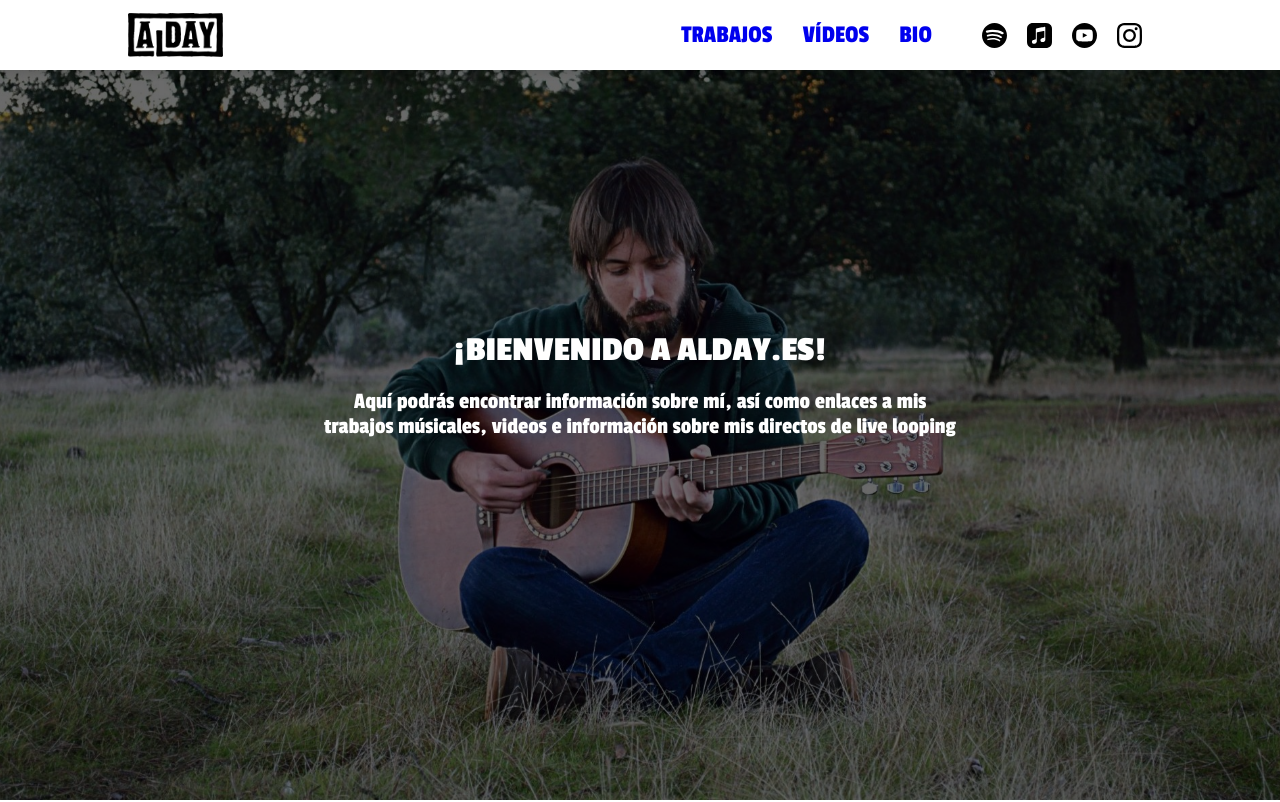
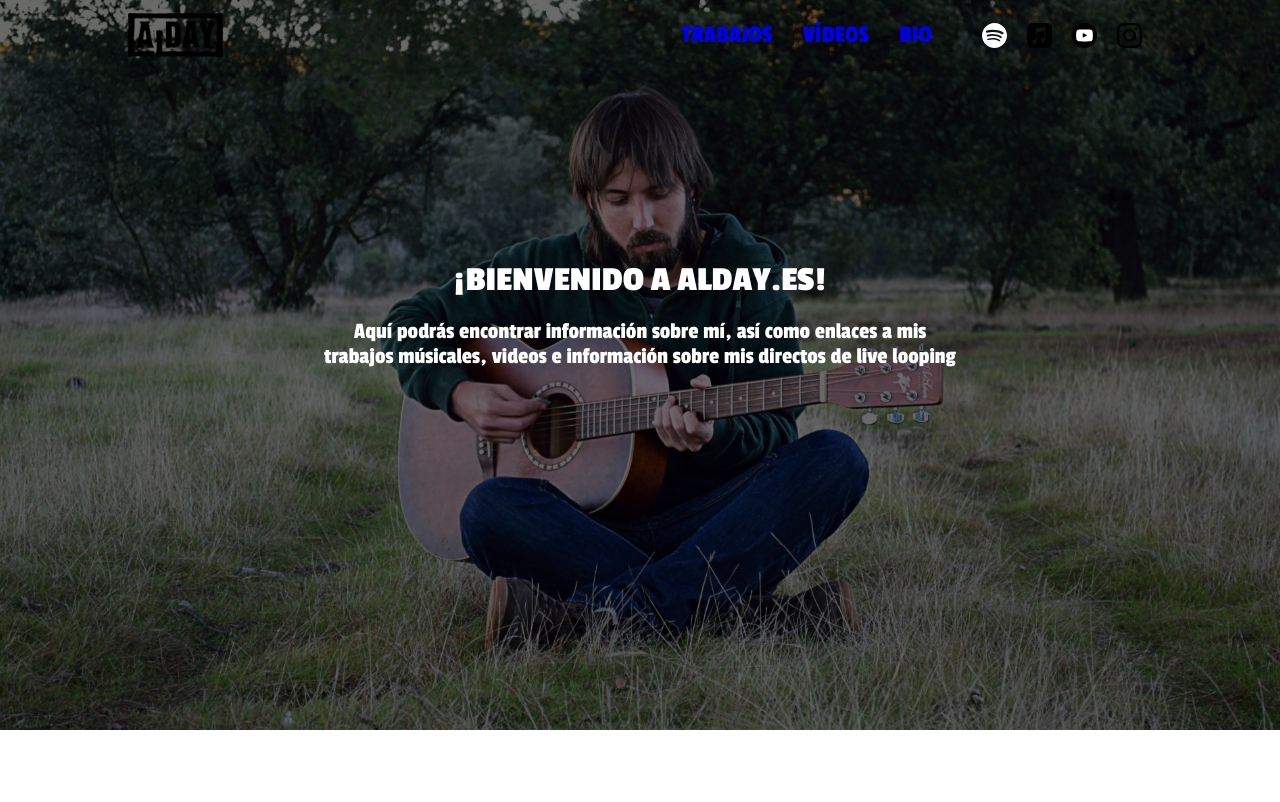
Before and after one commit to aldaydev/alday_es-v2, an Angular app: page / in a window 1280 px wide. Shown: the top 802 px of the page. Built offline with nearby package versions, Linux system fonts and the light colour scheme.

Commit message:
working on scroll dinamic change for header

```diff
--- a/src/app/app.css
+++ b/src/app/app.css
@@ -1,5 +1,6 @@
 .app-main{
     color: white;
-    margin-top: 70px;
+    min-height: 120dvh;
+    /* margin-top: 70px; */
     /* padding: 30px var(--res-padding); */
 }
--- a/src/app/components/header/header.css
+++ b/src/app/components/header/header.css
@@ -10,8 +10,17 @@
     box-shadow: 0 4px 8px rgba(0, 0, 0, 0.1);
     position: fixed;
     width: 100dvw;
+    /* background-color: white; */
+    z-index: 999;
+    transition: background .3s ease-in-out;
+}
+
+.header--trans{
+    background-color: transparent;
+}
+
+.header--white{
     background-color: white;
-    z-index: 999;
 }
 
 /* BRAND SECTION */
@@ -27,9 +36,9 @@
 
 /* NAV SECTION */
 
-.header__nav{
+/* .header__nav{
     background-color: white;
-}
+} */
 
 .header__nav--mobile{
     position: absolute;
@@ -112,18 +121,7 @@
     align-items: center;
 }
 
-.headerNav__socialList{
-    display: flex;
-    align-items: center;
-    gap: 20px;
-    font-size: 2.8rem;
-    margin: 0 10px;
-}
 
-.headerNav__socialLink{
-    display: flex;
-    align-items: center;
-}
 
 .menuToggle__icon{
     height: 52px;
@@ -144,11 +142,3 @@
     left: 0;
     background-color: black;
 }
-
-.headerNav__socialIcon{
-    transition: scale .2s ease-in-out;
-}
-
-.headerNav__socialLink:hover .headerNav__socialIcon{
-    scale: 1.1;
-}
--- a/src/app/components/header/header.html
+++ b/src/app/components/header/header.html
@@ -1,4 +1,8 @@
-<header class="app-header">
+<header
+    class="app-header"
+    [class.header--trans]="(bgColor === 'transparent')"
+    [class.header--white]="(bgColor === '#ffffff')"
+>
 
     <a routerLink="/" class="header__brandLink">
         <img src="/assets/images/brand/logo-alday.png" alt="Logotipo de Alday" class="header__brandImage">
@@ -28,7 +32,9 @@
             </li>
         </ul>
 
-        <ul class="headerNav__socialList">
+        <app-nav-icons [color]="elementsColor"></app-nav-icons>
+
+        <!-- <ul class="headerNav__socialList">
 
             <li class="headerNav__socialItem">
                 <a href="https://open.spotify.com/intl-es/artist/0wZDbifislG0bCYZ7ASz0J?si=RXAVeR4NS0u_0sKFoeuOtQ"
@@ -54,7 +60,7 @@
                     <img src="/assets/images/icons/instagram.svg" alt="Instagram Icon" class="headerNav__socialIcon">
                 </a>
             </li>
-        </ul>
+        </ul> -->
 
     </nav>
 
--- a/src/app/components/header/header.ts
+++ b/src/app/components/header/header.ts
@@ -4,10 +4,11 @@ import { RouterModule } from '@angular/router';
 import { MenuService } from '../../services/menu.service';
 import { Observable } from 'rxjs';
 import { AsyncPipe, isPlatformBrowser } from '@angular/common';
+import { NavIcons } from '../nav-icons/nav-icons';
 
 @Component({
   selector: 'app-header',
-  imports: [RouterModule, AsyncPipe],
+  imports: [RouterModule, AsyncPipe, NavIcons],
   templateUrl: './header.html',
   styleUrls: ['./header.css']
 })
@@ -16,12 +17,27 @@ export class Header implements OnInit, OnDestroy {
   menuOpen$!: Observable<boolean>;
   isCollapsed$!: Observable<boolean>;
 
+  bgColor: string = 'transparent';
+  elementsColor: string = '#ffffffff';
 
   private resizeObserver = () => {
     if (isPlatformBrowser(this.platformId)) {
       const shouldCollpase = window.innerWidth < 1024;
       this.menuService.setCollapsed(shouldCollpase);
       this.menuService.closeMenu();
+    }
+  }
+
+  private scrollObserver = () => {
+    if (isPlatformBrowser(this.platformId)) {
+      const shouldChange = window.scrollY > 0;
+      if(shouldChange){
+        this.menuService.closeMenu();
+        this.scrolledColor();
+      }else{
+        this.menuService.closeMenu();
+        this.initialColor();
+      }
     }
   }
 
@@ -45,7 +61,9 @@ export class Header implements OnInit, OnDestroy {
   ngOnInit() {
     if (isPlatformBrowser(this.platformId)) {
       this.resizeObserver(); // Ejecutar una vez al inicio
+      this.scrollObserver();
       window.addEventListener('resize', this.resizeObserver);
+      window.addEventListener('scroll', this.scrollObserver);
     }
   }
 
@@ -56,4 +74,14 @@ export class Header implements OnInit, OnDestroy {
     }
   }
 
+  scrolledColor() {
+    this.elementsColor = '#000000';
+    this.bgColor = '#ffffff';
+  }
+
+  initialColor() {
+    this.bgColor = '#000000';
+    this.elementsColor = '#ffffff';
+  }
+
 }
--- /dev/null
+++ b/src/app/components/icons/spotify-icon/spotify-icon.html
@@ -0,0 +1,4 @@
+<svg role="img" height="25px" viewBox="0 0 24 24" xmlns="http://www.w3.org/2000/svg" [attr.fill]="color">
+    <title>Spotify</title>
+    <path d="M12 0C5.4 0 0 5.4 0 12s5.4 12 12 12 12-5.4 12-12S18.66 0 12 0zm5.521 17.34c-.24.359-.66.48-1.021.24-2.82-1.74-6.36-2.101-10.561-1.141-.418.122-.779-.179-.899-.539-.12-.421.18-.78.54-.9 4.56-1.021 8.52-.6 11.64 1.32.42.18.479.659.301 1.02zm1.44-3.3c-.301.42-.841.6-1.262.3-3.239-1.98-8.159-2.58-11.939-1.38-.479.12-1.02-.12-1.14-.6-.12-.48.12-1.021.6-1.141C9.6 9.9 15 10.561 18.72 12.84c.361.181.54.78.241 1.2zm.12-3.36C15.24 8.4 8.82 8.16 5.16 9.301c-.6.179-1.2-.181-1.38-.721-.18-.601.18-1.2.72-1.381 4.26-1.26 11.28-1.02 15.721 1.621.539.3.719 1.02.419 1.56-.299.421-1.02.599-1.559.3z"/>
+</svg>
--- /dev/null
+++ b/src/app/components/nav-icons/nav-icons.css
@@ -0,0 +1,29 @@
+.headerNav__socialList{
+    display: flex;
+    align-items: center;
+    gap: 20px;
+    font-size: 2.8rem;
+    margin: 0 10px;
+}
+
+.headerNav__socialLink{
+    display: flex;
+    align-items: center;
+}
+
+.headerNav__socialIcon,
+spotify-icon{
+    display: flex;
+    align-items: center;
+    transition: scale .2s ease-in-out;
+}
+
+
+.headerNav__socialLink:hover .headerNav__socialIcon,
+.headerNav__socialLink:hover spotify-icon{
+    scale: 1.1;
+}
+
+.icon-transition{
+    transition: fill 0.3s ease-in-out;
+}
--- /dev/null
+++ b/src/app/components/nav-icons/nav-icons.html
@@ -0,0 +1,32 @@
+<ul class="headerNav__socialList">
+
+    <li class="headerNav__socialItem">
+        <a href="https://open.spotify.com/intl-es/artist/0wZDbifislG0bCYZ7ASz0J?si=RXAVeR4NS0u_0sKFoeuOtQ"
+            target="_blank" rel="noreferrer noopener" class="headerNav__socialLink">
+
+            <svg role="img" height="25px" viewBox="0 0 24 24" xmlns="http://www.w3.org/2000/svg" [attr.fill]="color">
+                <title>Spotify</title>
+                <path
+                    class="icon-transition" d="M12 0C5.4 0 0 5.4 0 12s5.4 12 12 12 12-5.4 12-12S18.66 0 12 0zm5.521 17.34c-.24.359-.66.48-1.021.24-2.82-1.74-6.36-2.101-10.561-1.141-.418.122-.779-.179-.899-.539-.12-.421.18-.78.54-.9 4.56-1.021 8.52-.6 11.64 1.32.42.18.479.659.301 1.02zm1.44-3.3c-.301.42-.841.6-1.262.3-3.239-1.98-8.159-2.58-11.939-1.38-.479.12-1.02-.12-1.14-.6-.12-.48.12-1.021.6-1.141C9.6 9.9 15 10.561 18.72 12.84c.361.181.54.78.241 1.2zm.12-3.36C15.24 8.4 8.82 8.16 5.16 9.301c-.6.179-1.2-.181-1.38-.721-.18-.601.18-1.2.72-1.381 4.26-1.26 11.28-1.02 15.721 1.621.539.3.719 1.02.419 1.56-.299.421-1.02.599-1.559.3z" />
+            </svg>
+        </a>
+    </li>
+    <li class="headerNav__socialItem">
+        <a href="https://music.apple.com/es/artist/alday/1215004420" target="_blank" rel="noreferrer noopener"
+            class="headerNav__socialLink">
+            <img src="/assets/images/icons/applemusic.svg" alt="Apple Music Icon" class="headerNav__socialIcon">
+        </a>
+    </li>
+    <li class="headerNav__socialItem">
+        <a href="https://youtube.com/@aldaymusic" target="_blank" rel="noreferrer noopener"
+            class="headerNav__socialLink">
+            <img src="/assets/images/icons/youtube.svg" alt="Youtube Icon" class="headerNav__socialIcon">
+        </a>
+    </li>
+    <li class="headerNav__socialItem">
+        <a href="https://https://www.instagram.com/aldaymusic/" target="_blank" rel="noreferrer noopener"
+            class="headerNav__socialLink">
+            <img src="/assets/images/icons/instagram.svg" alt="Instagram Icon" class="headerNav__socialIcon">
+        </a>
+    </li>
+</ul>
--- /dev/null
+++ b/src/app/components/nav-icons/nav-icons.ts
@@ -0,0 +1,13 @@
+import { Component, Input } from '@angular/core';
+
+@Component({
+  selector: 'app-nav-icons',
+  imports: [],
+  templateUrl: './nav-icons.html',
+  styleUrl: './nav-icons.css'
+})
+export class NavIcons {
+
+  @Input() color: string = '#ffffff';
+
+}
```
Also changed, not shown: src/app/components/icons/spotify-icon/spotify-icon.ts (added, +11 -0 lines), src/app/components/icons/spotify-icon/spotify-icon.css (added), 2 other files (tests, documents, lock files or other folders).
